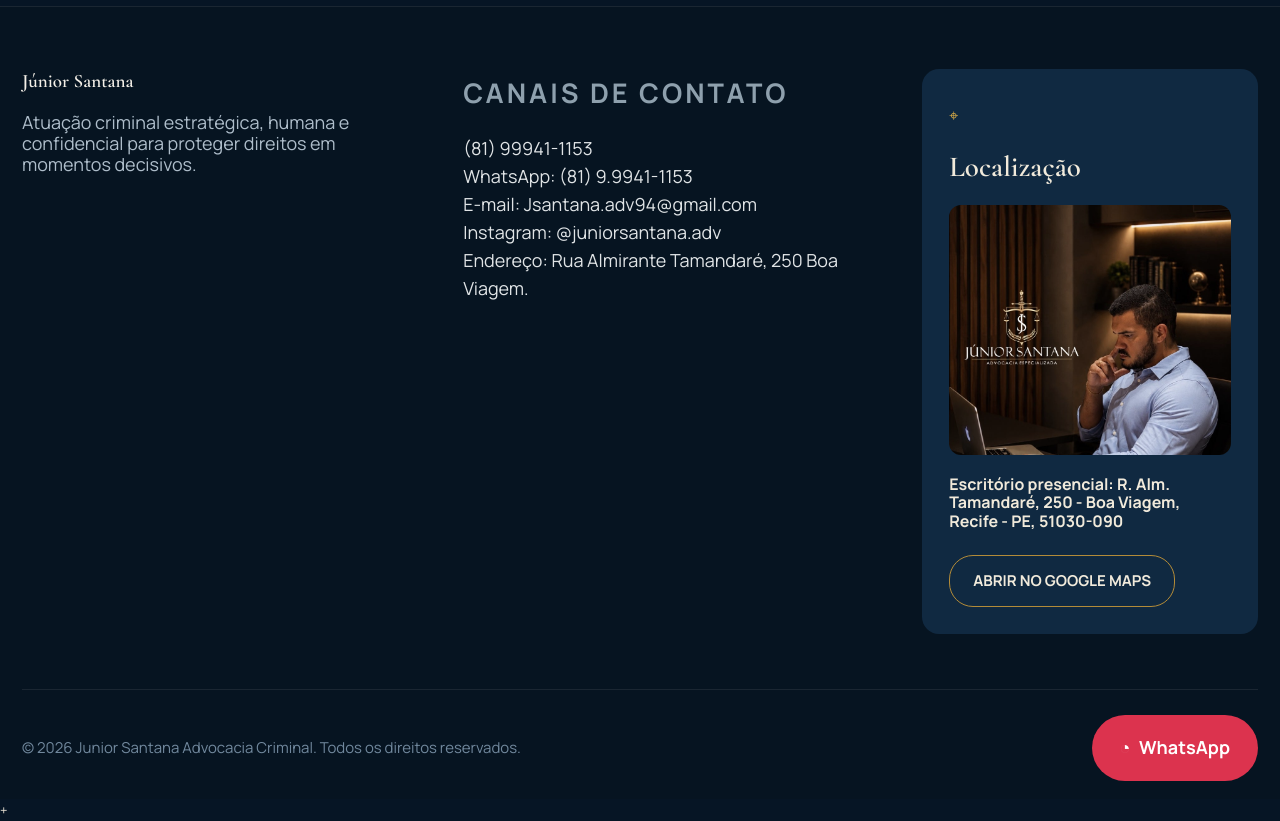
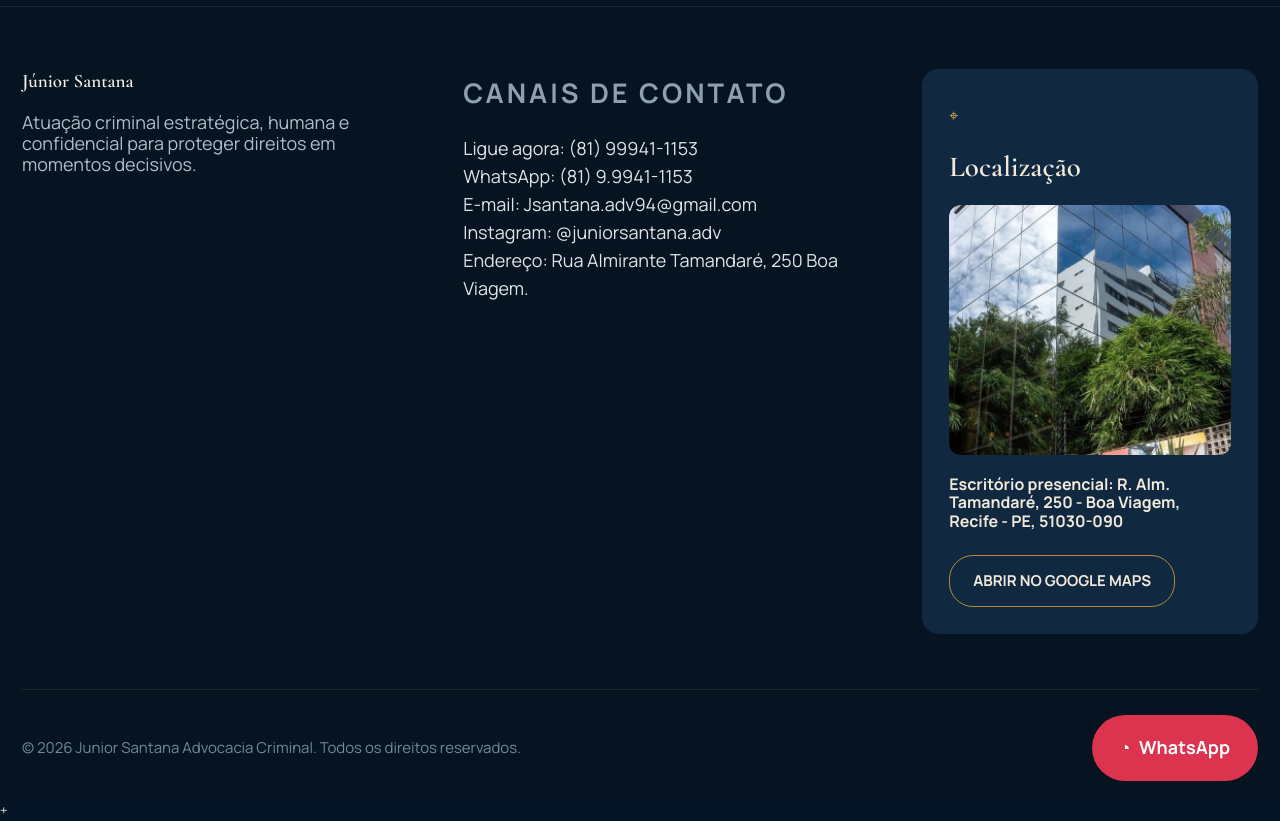
Before and after one commit to H4zzard/pagina-santana, a plain HTML site: page index.html in a window 1280 px wide. Shown: the part 5784-6605 px from the top of the page. Drawn offline with nearby package versions, Linux system fonts and the light colour scheme.

```diff
--- a/index.html
+++ b/index.html
@@ -56,5 +56,5 @@
 <section class="faq section"><div class="container faq-grid"><div><p class="eyebrow">Como funciona</p><h2>Uma condução clara, do primeiro contato à defesa.</h2><a class="button button-ghost" href="https://wa.me/5581999411153" target="_blank" rel="noreferrer">Tirar minhas dúvidas</a></div><div class="faq-list"><details open><summary>Como funciona o primeiro atendimento?</summary><p>Você fala diretamente com a equipe pelo WhatsApp e recebe uma orientação inicial sobre o próximo passo.</p></details><details><summary>O atendimento é sigiloso?</summary><p>Sim. Todas as informações são tratadas com absoluto sigilo profissional.</p></details><details><summary>Atende fora de Recife?</summary><p>O escritório atua em todo o Brasil, de forma presencial e remota.</p></details><details><summary>Posso falar agora?</summary><p>O plantão está disponível 24 horas por dia.</p></details></div></div></section>
 <section class="final-cta confidential-cta" id="contato"><div class="container cta-box"><p class="eyebrow">Atendimento imediato e confidencial</p><h2>Cada hora conta. Fale agora com um advogado criminalista.</h2><p>Receba orientação com seriedade, discrição e prontidão para os momentos que não podem esperar.</p><div class="actions"><a class="button button-primary" href="https://wa.me/5581999411153" target="_blank" rel="noreferrer">Falar no WhatsApp</a><a class="button button-ghost" href="https://wa.me/5581999411153" target="_blank" rel="noreferrer">Ligar Agora</a></div></div></section>
 +</main>
-<footer class="site-footer"><div class="container footer-grid"><div class="footer-about"><a class="brand" href="#inicio">Júnior Santana <span>| Advocacia Criminal</span></a><p>Atuação criminal estratégica, humana e confidencial para proteger direitos em momentos decisivos.</p></div><div class="footer-contact"><p class="eyebrow">Canais de contato</p><p>(81) 99941-1153<br>WhatsApp: (81) 9.9941-1153<br>E-mail: Jsantana.adv94@gmail.com<br>Instagram: @juniorsantana.adv<br>Endereço: Rua Almirante Tamandaré, 250 Boa Viagem.</p></div><div class="location"><span class="location-mark">⌖</span><h2>Localização</h2><img src="c4a0fe28e5005fe8d6d1a3fb2da7ddd5.jpg" alt="Escritório Júnior Santana"><strong>Escritório presencial: R. Alm. Tamandaré, 250 - Boa Viagem, Recife - PE, 51030-090</strong><a class="map-button" href="https://wa.me/5581999411153" target="_blank" rel="noreferrer">Abrir no Google Maps</a></div></div><div class="container copyright"><span>© 2026 Junior Santana Advocacia Criminal. Todos os direitos reservados.</span><a class="floating-whatsapp" href="https://wa.me/5581999411153" target="_blank" rel="noreferrer">◔ <span>WhatsApp</span></a></div></footer>
+<footer class="site-footer"><div class="container footer-grid"><div class="footer-about"><a class="brand" href="#inicio">Júnior Santana <span>| Advocacia Criminal</span></a><p>Atuação criminal estratégica, humana e confidencial para proteger direitos em momentos decisivos.</p></div><div class="footer-contact"><p class="eyebrow">Canais de contato</p><p>Ligue agora: (81) 99941-1153<br>WhatsApp: (81) 9.9941-1153<br>E-mail: Jsantana.adv94@gmail.com<br>Instagram: @juniorsantana.adv<br>Endereço: Rua Almirante Tamandaré, 250 Boa Viagem.</p></div><div class="location"><span class="location-mark">⌖</span><h2>Localização</h2><img src="escritorio.png" alt="Escritório Júnior Santana"><strong>Escritório presencial: R. Alm. Tamandaré, 250 - Boa Viagem, Recife - PE, 51030-090</strong><a class="map-button" href="https://www.google.com/maps/search/?api=1&amp;query=R.+Alm.+Tamandar%C3%A9%2C+250%2C+Boa+Viagem%2C+Recife+-+PE%2C+51030-090" target="_blank" rel="noreferrer">Abrir no Google Maps</a></div></div><div class="container copyright"><span>© 2026 Junior Santana Advocacia Criminal. Todos os direitos reservados.</span><a class="floating-whatsapp" href="https://wa.me/5581999411153" target="_blank" rel="noreferrer">◔ <span>WhatsApp</span></a></div></footer>
 +</body></html>
```
Also changed, not shown: escritorio.png (added).
